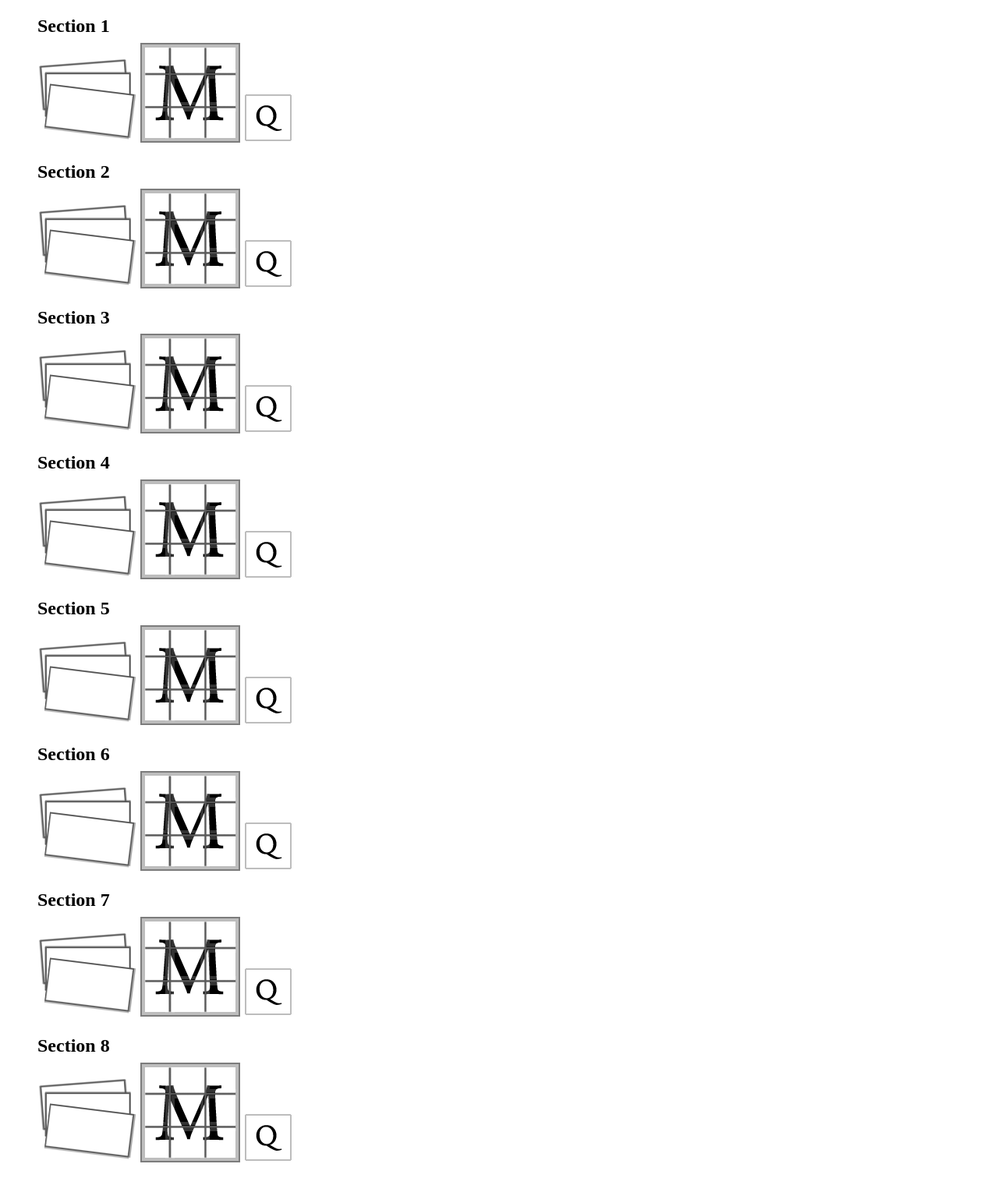
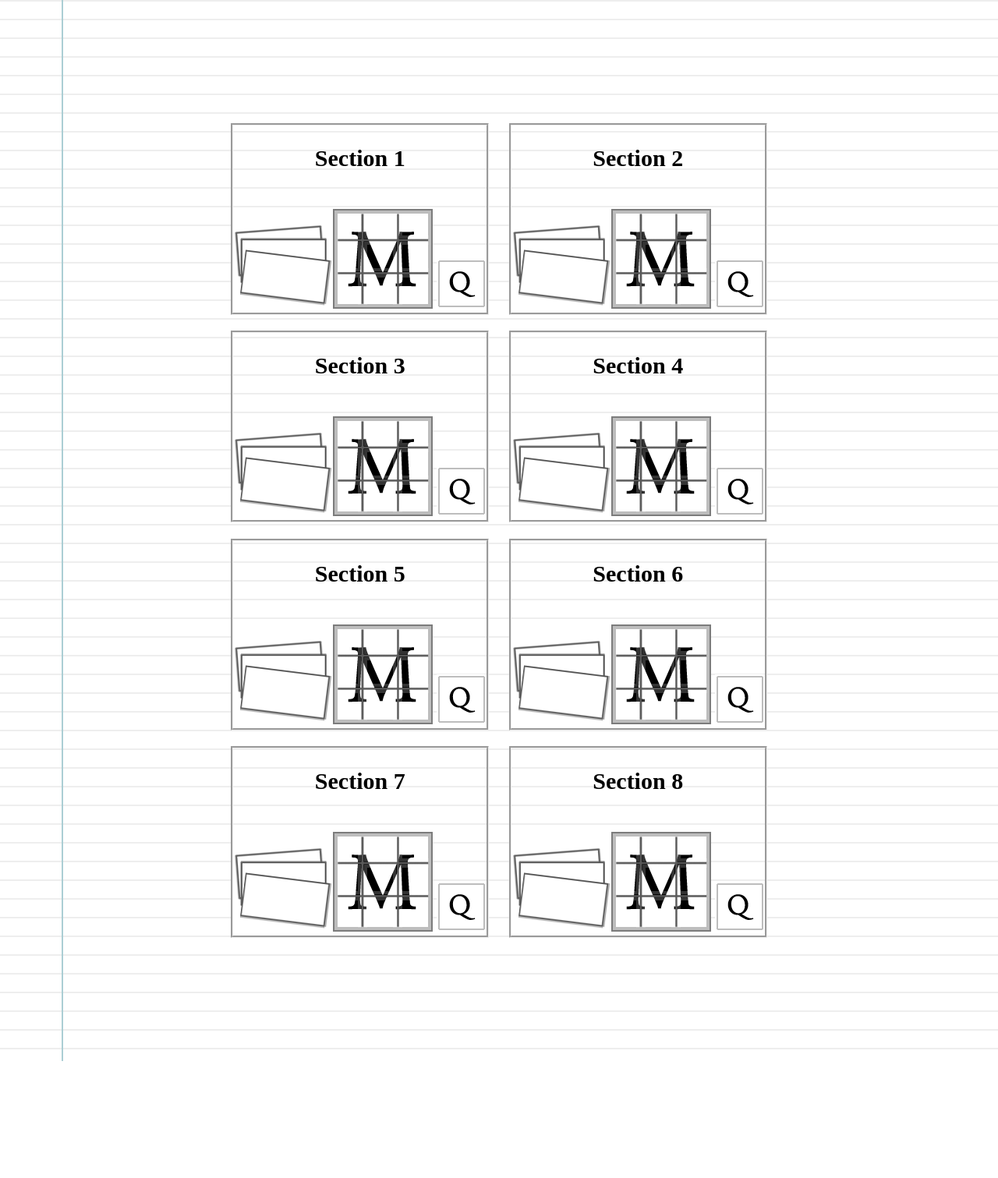
Before and after one commit to Bmdegarimore/aviation2015, a PHP site: page / in a window 1280 px wide. Shown: the whole page at 78% size. After the commit the page ends 1361 px from the top, so only its background shows below. Run offline with PHP 8.4, Linux system fonts and the light colour scheme.

Commit message:
Made CSS v1 design for the index page
Made changes to CSS home page and html

```diff
--- a/css/home.css
+++ b/css/home.css
@@ -1,7 +1,31 @@
+body{
+	width:100%;
+	height: auto;
+	min-height: 50%;
+	min-width: 50%;
+	margin: 0;
+	font-size: 125%;
+
+
+	background-color: #fff;
+	background-image:
+	linear-gradient(90deg, transparent 79px, #abced4 79px, #abced4 81px, transparent 81px),
+	linear-gradient(#eee .1em, transparent .1em);
+	background-size: 100% 1.2em;
+
+}
+
 ul {
 	list-style-type: none;
+	text-align: center;
+	padding: 10%;
+
 }
+ul li {
+	display: inline-table;
+	border-style: groove;
+	border-width: medium;
+	margin: 1%;
 
-ul img {
-	margin-top: -30px;
+
 }
--- a/index.html
+++ b/index.html
@@ -4,7 +4,7 @@
 
 	<head>
 		<title>Aviation homepage</title>
-		<link rel="stylesheet" type="text/css" href="home.css">
+		<link rel="stylesheet" type="text/css" href="css/home.css">
 	</head>
 
 
```
